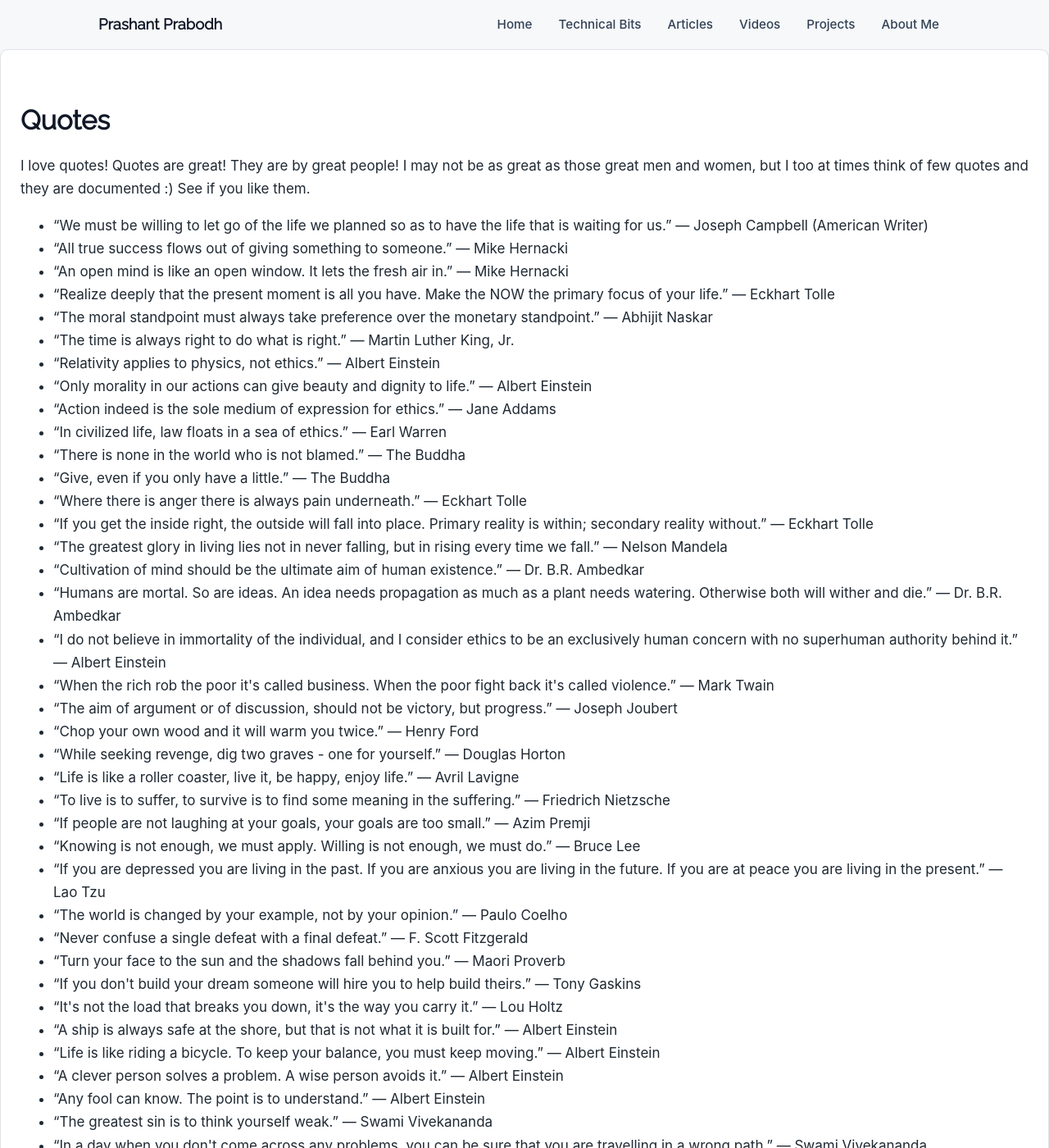
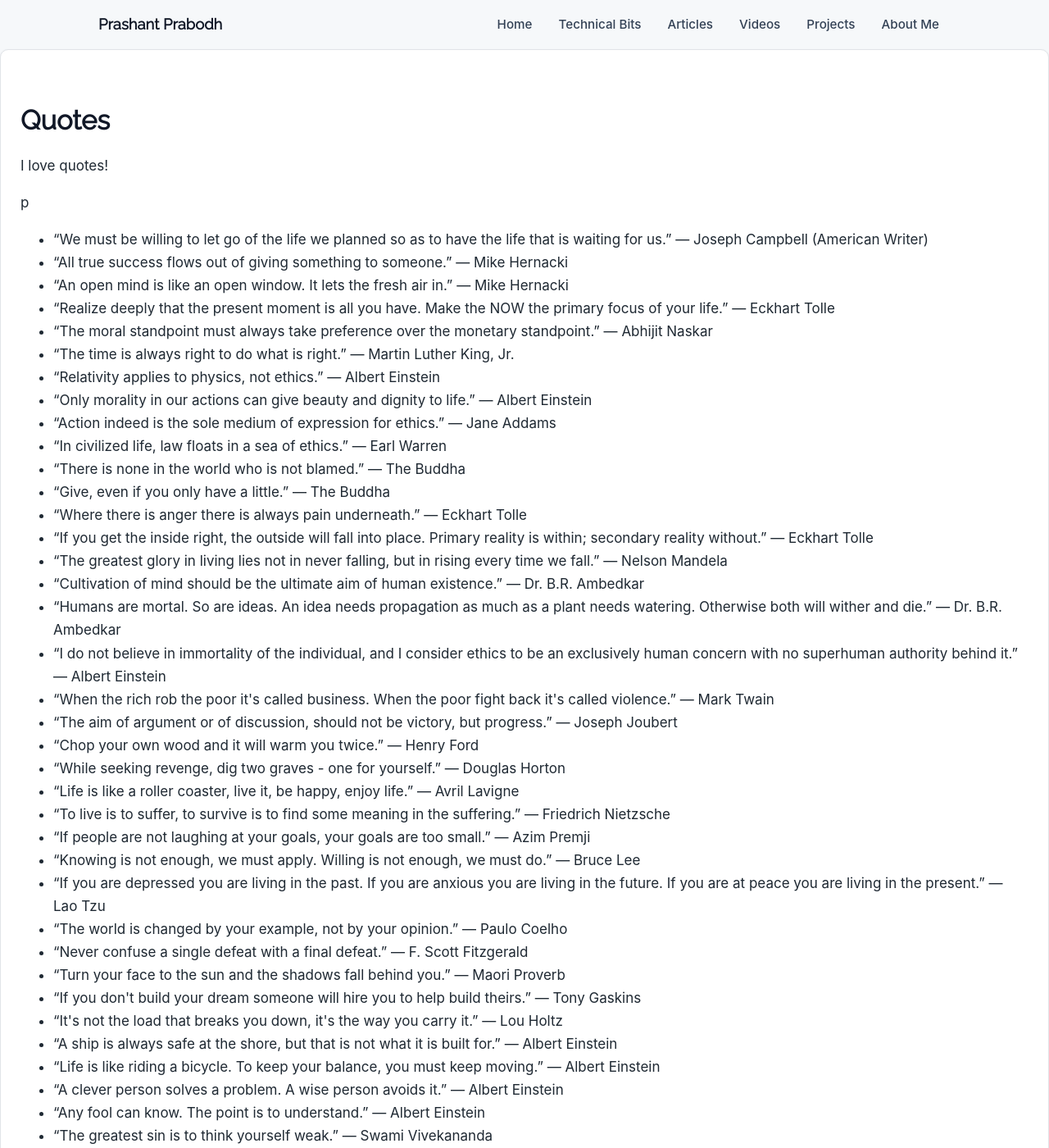
Before and after one commit to a1prashant/portfolio, a Jekyll site: the page quotes.html, which Jekyll copies as it is, in a window 1280 px wide and 1400 px high. Shown: the whole window at 82% size. Built offline with Jekyll 4.4.1, drawn with Linux system fonts in a browser that asks for light colours; nearby versions of some CDN libraries; some of the changed text lies outside the part shown.

Commit message:
quotes removed

```diff
--- a/footer.html
+++ b/footer.html
@@ -3,8 +3,8 @@
     <a href="https://www.linkedin.com/in/prashantprabodh/" target="_blank">LinkedIn</a>
     <a href="index.html#articles">Articles</a>
     <a href="videos.html">Videos</a>
+    <!--
     <a href="quotes.html">Quotes</a>
-    <!--
     <a href="social.html">Social Responsibility</a>
     -->
     <a href="aboutme.html">About Me</a>
--- a/index.html
+++ b/index.html
@@ -223,9 +223,6 @@
   <a id="quotes"></a>
   <div class="topic">Quotes</div>
   <p>
-    I love quotes! Quotes are great! They are by great people! I may not be
-    as great as those great men and women, but I too at times think of few
-    quotes and they are documented :) See if you like them.
-    <a href="quotes.html">Click here</a>
+    I love quotes! <a href="quotes.html">Click here</a>
   </p>
 </section>
--- a/quotes.html
+++ b/quotes.html
@@ -13,11 +13,7 @@
     <article>
         <section>
             <h1>Quotes</h1>
-            <p>
-                I love quotes! Quotes are great! They are by great people! I may not be as
-                great as those great men and women, but I too at times think of few quotes
-                and they are documented :) See if you like them.
-            </p>
+            <p>I love quotes!</p>p
 
             <ul>
                 <li>&ldquo;We must be willing to let go of the life we planned so as to have the life that is waiting
@@ -82,10 +78,12 @@
                 <li>&ldquo;In a day when you don't come across any problems, you can be sure that you are travelling in
                     a wrong path.&rdquo; &mdash; Swami Vivekananda</li>
             </ul>
+            <!--
             <p>
                 <a class="button" href="https://sites.google.com/view/quotesbyprashantprabodh/quotes" target="_blank"
                     rel="noopener">My Quotes on Google Sites &rarr;</a>
             </p>
+            -->
         </section>
     </article>
     <div id="footer-placeholder"></div>
```
